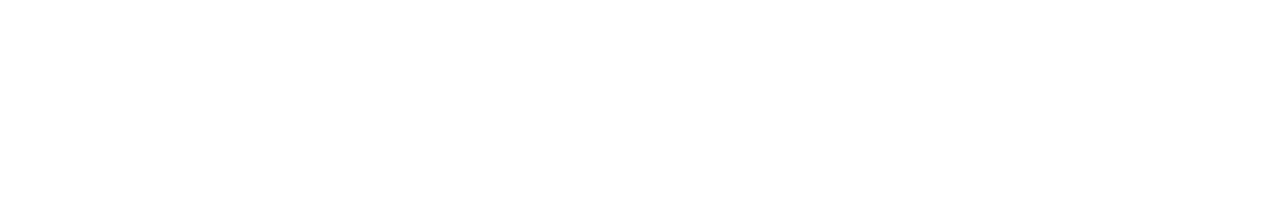
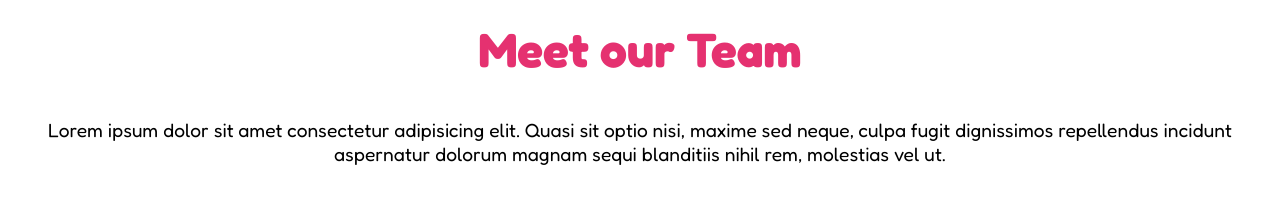
Before and after one commit to DanieleMarino70/html-css-float-cards, a plain HTML site: page index.html in a window 1280 px wide. Drawn offline with Linux system fonts and the light colour scheme.

Commit message:
add: container + header

```diff
--- a/css/style.css
+++ b/css/style.css
@@ -5,3 +5,37 @@
     padding: 0;
     box-sizing: border-box;
 }
+
+
+/* Generics */
+
+body{
+    background-color: rgb(255, 255, 255);
+}
+
+h1{
+    font-family: 'Fredoka', sans-serif;
+    font-size: 3rem;
+    text-align: center;
+    margin: 20px 0;
+    color: #e53170;
+
+}
+
+
+
+/* utils */
+
+/* HEADER */
+.container{
+    width: 1200px;
+    margin: 0 auto;
+}
+
+header > p {
+    text-align: center;
+    font-family: 'Fredoka';
+    font-weight: 400;
+    font-size: 1.2rem;
+    margin: 40px 0;
+}
--- a/index.html
+++ b/index.html
@@ -18,7 +18,12 @@
     <title>Float Cards</title>
 </head>
 <body>
-
+    <div class="container">
+        <header>
+            <h1>Meet our Team</h1>
+            <p>Lorem ipsum dolor sit amet consectetur adipisicing elit. Quasi sit optio nisi, maxime sed neque, culpa fugit dignissimos repellendus incidunt aspernatur dolorum magnam sequi blanditiis nihil rem, molestias vel ut.</p>
+        </header>
+    </div>
 
 
 </body>
```
